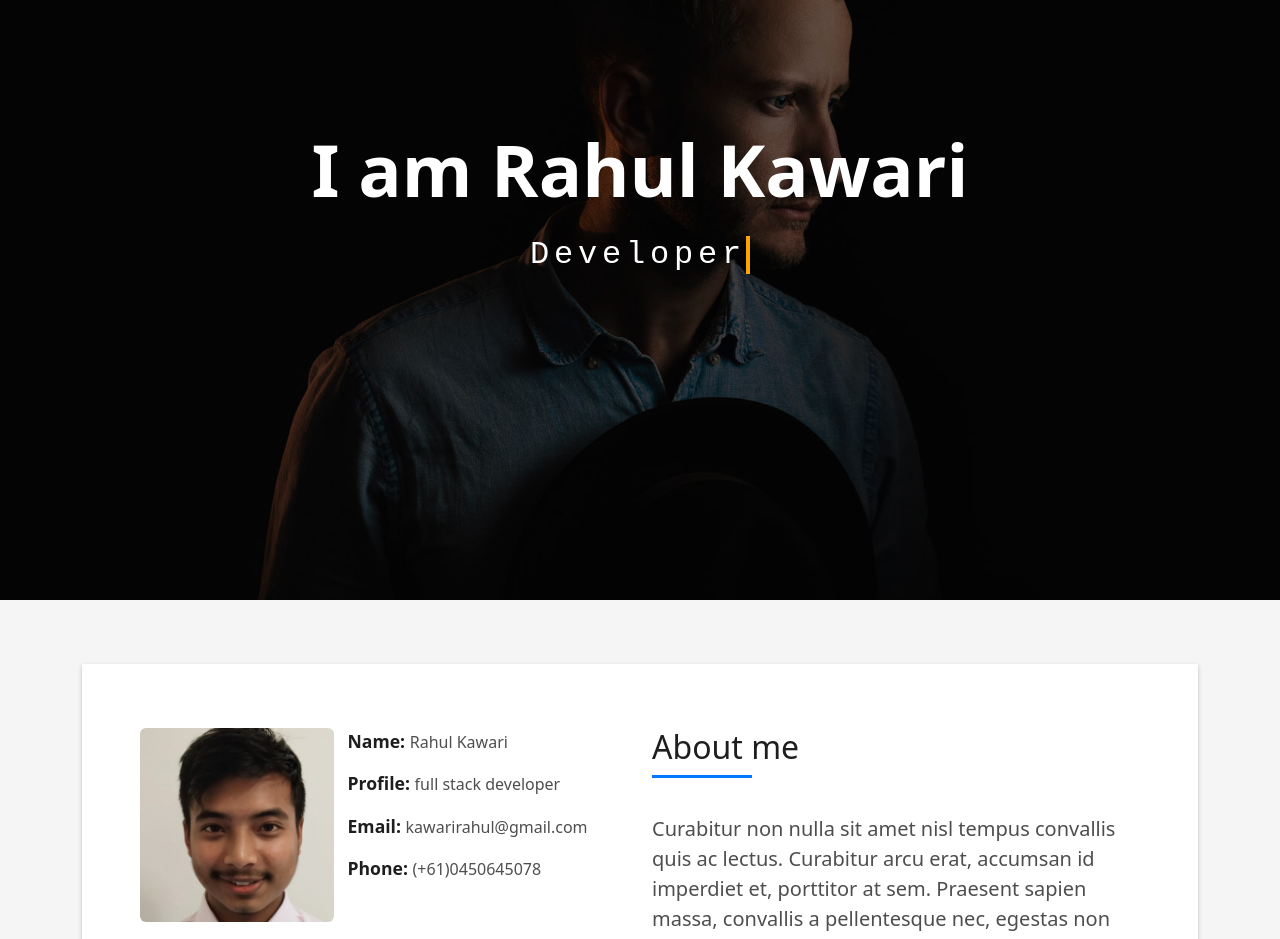
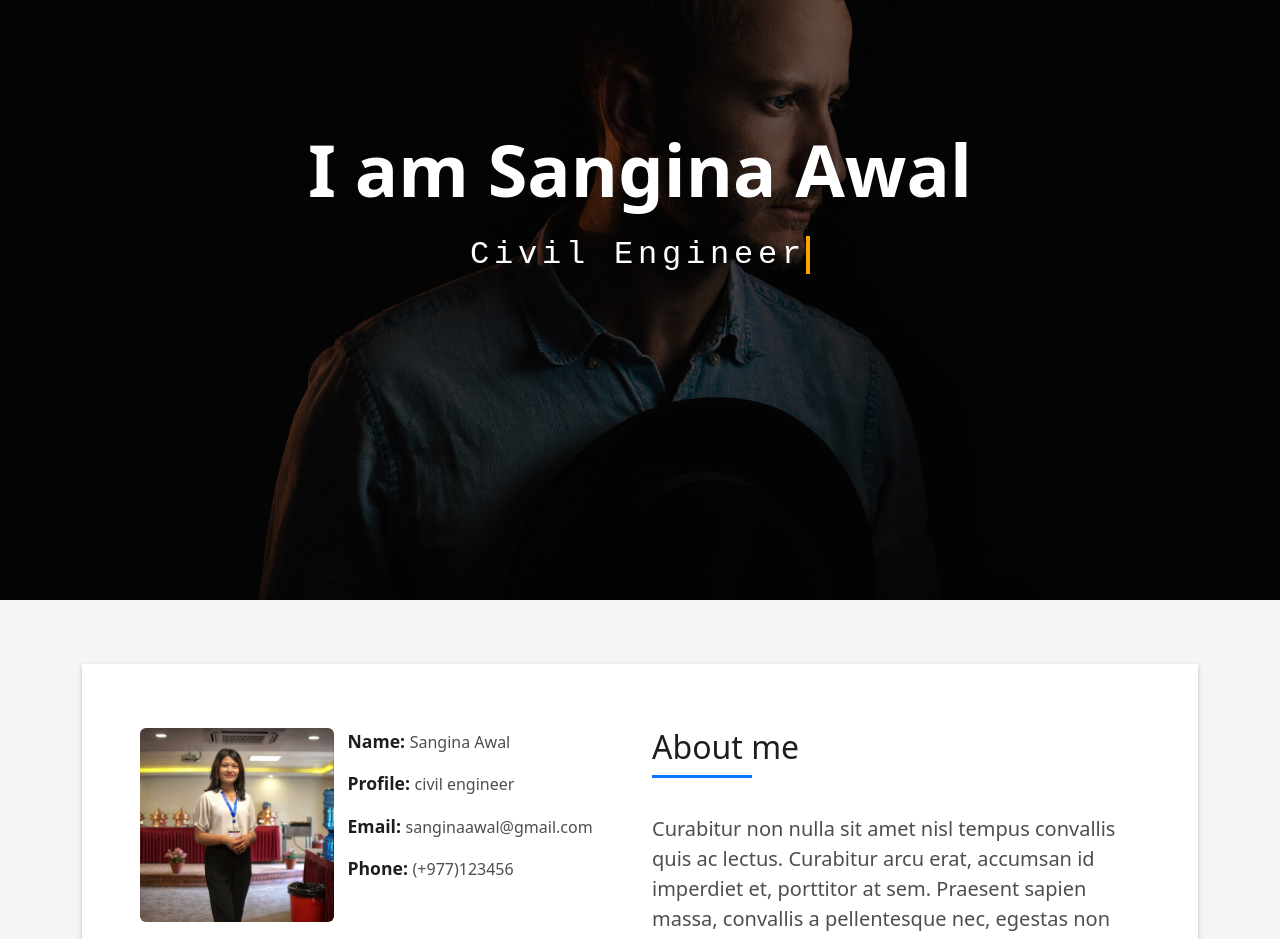
Before and after one commit to unknownshack/portfolio-website, an Angular app: page / in a window 1280 px wide. Shown: the part 200-1139 px from the top of the page. Built offline with nearby package versions, Linux system fonts and the light colour scheme.

Commit message:
Added code for another resume

```diff
--- a/src/app/app.component.css
+++ b/src/app/app.component.css
@@ -20,7 +20,7 @@
 /* The typing effect */
 @keyframes typing {
   from { width: 0 }
-  to { width: 228px }
+  to { width: 318.312px }
 }
 
 /* The typewriter cursor effect */
--- a/src/app/app.component.html
+++ b/src/app/app.component.html
@@ -2,7 +2,7 @@
 <header id="header" class="fixed-top header-background">
   <div class="container d-flex align-items-center justify-content-between">
 
-    <h1 class="logo"><a href="index.html">Rahul</a></h1>
+    <h1 class="logo"><a href="index.html">Sangina</a></h1>
     <!-- Uncomment below if you prefer to use an image logo -->
     <!-- <a href="index.html" class="logo"><img src="assets/img/logo.png" alt="" class="img-fluid"></a>-->
 
@@ -45,8 +45,8 @@
     <div class="table-cell">
       <div class="container">
         <!--<p class="display-6 color-d">Hello, world!</p>-->
-        <h1 class="hero-title mb-4">I am Rahul Kawari</h1>
-        <div class="hero-subtitle typewriter" ><h2 >Developer</h2></div>
+        <h1 class="hero-title mb-4">I am Sangina Awal</h1>
+        <div class="hero-subtitle typewriter" ><h2 >Civil Engineer</h2></div>
         <!-- <p class="pt-3"><a class="btn btn-primary btn js-scroll px-4" href="#about" role="button">Learn More</a></p> -->
       </div>
     </div>
@@ -66,15 +66,15 @@
                 <div class="row">
                   <div class="col-sm-6 col-md-5">
                     <div class="about-img">
-                      <img src="assets/img/rahul_passport_size.jpg" class="img-fluid rounded b-shadow-a" alt="">
+                      <img src="assets/img/sang_pp.jpg" class="img-fluid rounded b-shadow-a" alt="">
                     </div>
                   </div>
                   <div class="col-sm-6 col-md-7">
                     <div class="about-info">
-                      <p><span class="title-s">Name: </span> <span>Rahul Kawari</span></p>
-                      <p><span class="title-s">Profile: </span> <span>full stack developer</span></p>
-                      <p><span class="title-s">Email: </span> <span>kawarirahul@gmail.com</span></p>
-                      <p><span class="title-s">Phone: </span> <span>(+61)0450645078</span></p>
+                      <p><span class="title-s">Name: </span> <span>Sangina Awal</span></p>
+                      <p><span class="title-s">Profile: </span> <span>civil engineer</span></p>
+                      <p><span class="title-s">Email: </span> <span>sanginaawal@gmail.com</span></p>
+                      <p><span class="title-s">Phone: </span> <span>(+977)123456</span></p>
                     </div>
                   </div>
                 </div>
@@ -473,8 +473,8 @@
               <div class="swiper-slide">
                 <div class="testimonial-box">
                   <div class="author-test">
-                    <img src="assets/img/rahul_passport_size.jpg" alt="" style="width: 150px; height: 150px;" class="rounded-circle b-shadow-a">
-                    <span class="author">Rahul Kawari</span>
+                    <img src="assets/img/sang_pp.jpg" alt="" style="width: 150px; height: 150px;" class="rounded-circle b-shadow-a">
+                    <span class="author">Sangina Awal</span>
                   </div>
                   <div class="content-test">
                     <p class="description lead">
@@ -549,7 +549,7 @@
             <div class="card-footer">
               <div class="post-author">
                 <a href="#">
-                  <img src="assets/img/rahul_passport_size.jpg" alt="" class="avatar rounded-circle">
+                  <img src="assets/img/sang_pp.jpg" alt="" class="avatar rounded-circle">
                   <span class="author">Morgan Freeman</span>
                 </a>
               </div>
@@ -580,7 +580,7 @@
             <div class="card-footer">
               <div class="post-author">
                 <a href="#">
-                  <img src="assets/img/rahul_passport_size.jpg" alt="" class="avatar rounded-circle">
+                  <img src="assets/img/sang_pp.jpg" alt="" class="avatar rounded-circle">
                   <span class="author">Morgan Freeman</span>
                 </a>
               </div>
@@ -611,7 +611,7 @@
             <div class="card-footer">
               <div class="post-author">
                 <a href="#">
-                  <img src="assets/img/rahul_passport_size.jpg" alt="" class="avatar rounded-circle">
+                  <img src="assets/img/sang_pp.jpg" alt="" class="avatar rounded-circle">
                   <span class="author">Morgan Freeman</span>
                 </a>
               </div>
@@ -689,9 +689,9 @@
                       mollitia inventore?
                     </p>
                     <ul class="list-ico">
-                      <li><span class="bi bi-geo-alt"></span> 21 Laycock Road, Pehurst, Sydney, Australia</li>
-                      <li><span class="bi bi-phone"></span> (+61) 0450645078</li>
-                      <li><span class="bi bi-envelope"></span> kawarirahul@gmail.com</li>
+                      <li><span class="bi bi-geo-alt"></span> Saraswotikhel, Bhaktapur</li>
+                      <li><span class="bi bi-phone"></span> (+977) 123456</li>
+                      <li><span class="bi bi-envelope"></span> sanginaawal@gmail.com</li>
                     </ul>
                   </div>
                   <div class="socials">
```
Also changed, not shown: src/assets/img/sang_pp.jpg (added).
